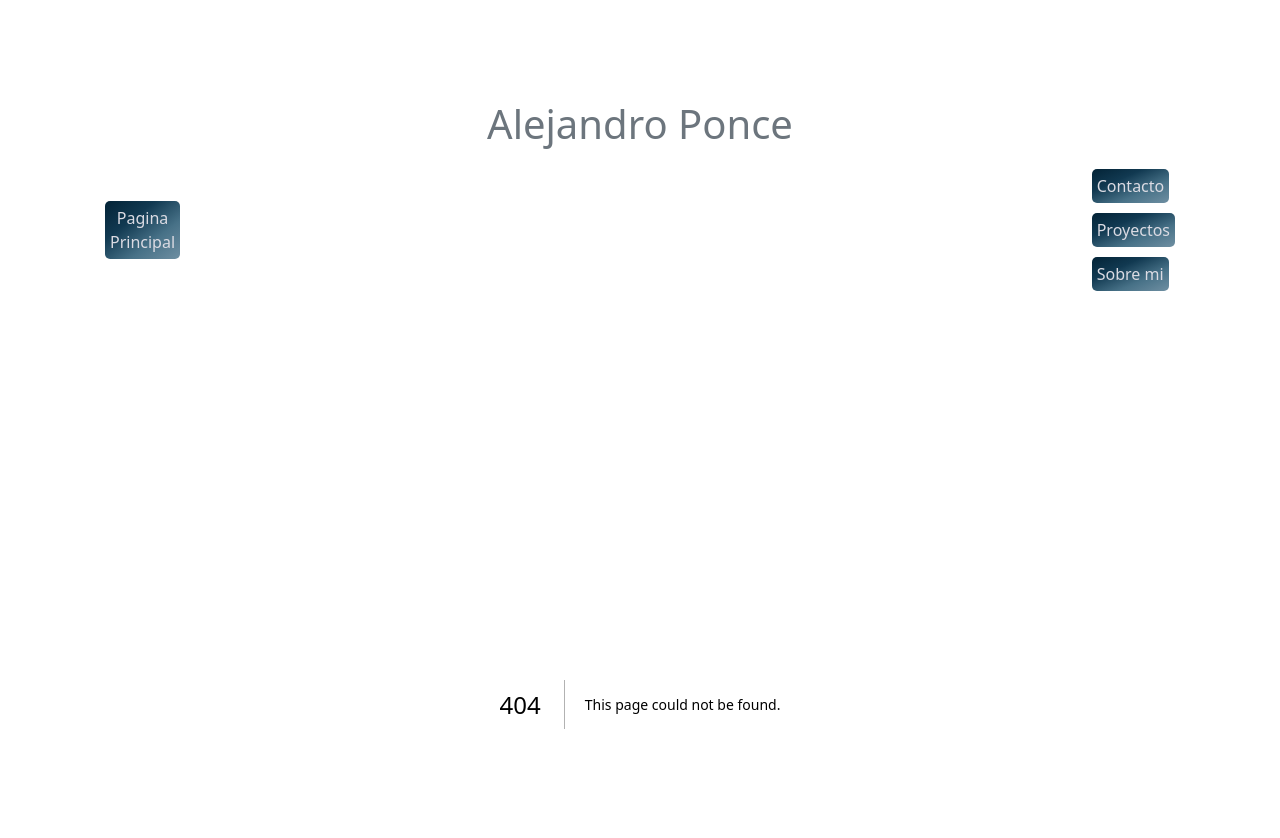
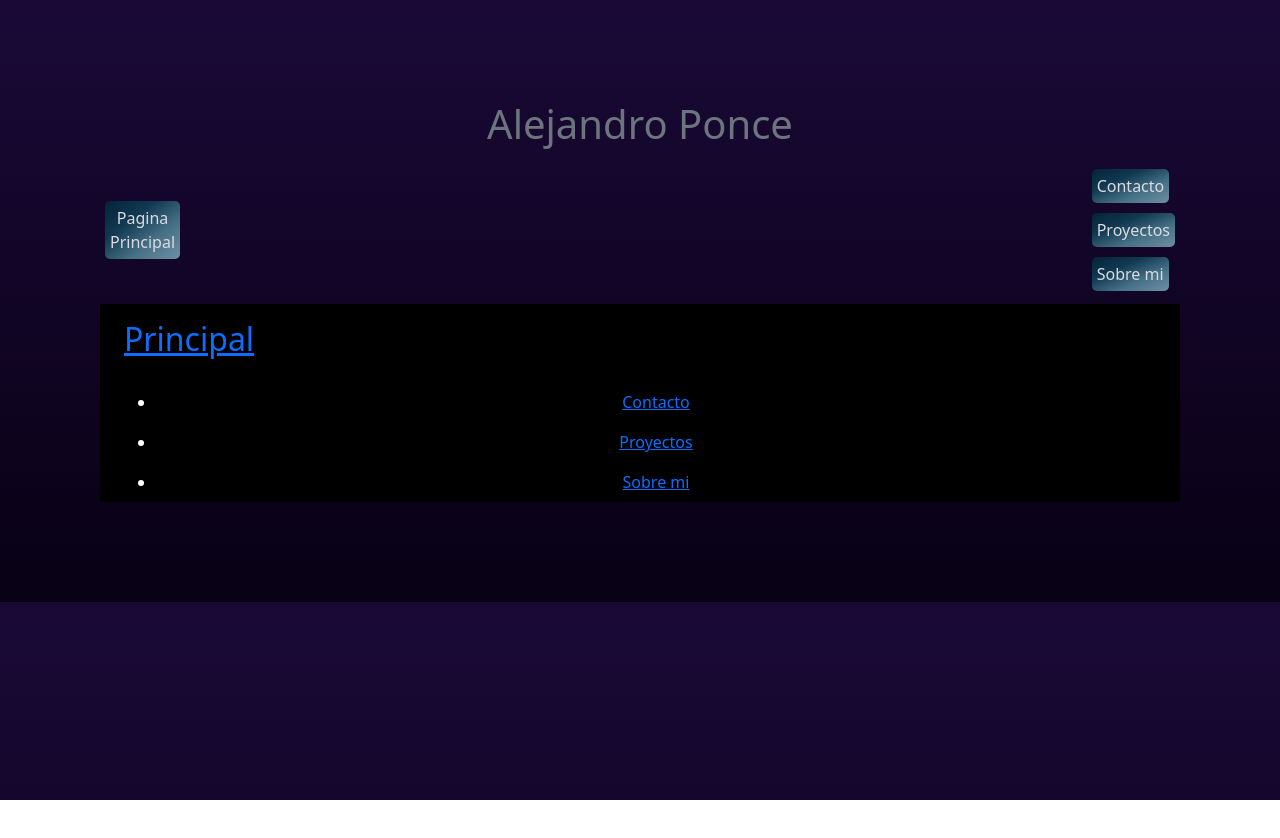
Before and after one commit to alejandroponce00/PortfolioReact, a Next.js app: page /components/navbar2 in a window 1280 px wide. Before the commit this address had no page. Shown: the top 838 px of the page. After the commit the page ends 800 px from the top, so only its background shows below. Built offline with nearby package versions, Linux system fonts and the light colour scheme; a web font is replaced by a local one.

Commit message:
arreglo en api

```diff
--- /dev/null
+++ b/src/app/components/navbar2/page.jsx
@@ -0,0 +1,57 @@
+"use client"
+import Image from 'next/image';
+import Link from 'next/link';
+import { useState } from 'react';
+
+
+function NavBar() {
+  const [navbar, setNavbar] = useState(false);
+  return (
+    <div>
+      <nav className="w-full bg-black fixed top-0 left-0 right-0 ">
+        <div className="justify-between px-4 mx-auto lg:max-w-7xl md:items-center md:flex md:px-8">
+          <div>
+            <div className="flex items-center justify-between py-3 md:py-5 md:block">
+              {/* LOGO */}
+              <Link href="/">
+                <h2 className="text-2xl text-cyan-600 font-bold ">Principal</h2>
+              </Link>
+              {/* HAMBURGER BUTTON FOR MOBILE */}
+              <div className="md:hidden">
+
+              </div>
+            </div>
+          </div>
+          <div>
+            <div
+              className={`flex-1 justify-self-center  mt-8 md:block md:pb-0 md:mt-0 ${
+                navbar ? 'p-12 md:p-0 block' : 'hidden'
+              }`}
+            >
+              <ul className="h-screen md:h-auto items-center justify-center md:flex ">
+                <li className="pb-6 text-xl text-white py-2 md:px-6 text-center border-b-2 md:border-b-0  hover:bg-purple-900  border-purple-900  md:hover:text-purple-600 md:hover:bg-transparent">
+                  <Link href="/posts/contacto" onClick={() => setNavbar(!navbar)}>
+                    Contacto
+                  </Link>
+                </li>
+                <li className="pb-6 text-xl text-white py-2 px-6 text-center  border-b-2 md:border-b-0  hover:bg-purple-600  border-purple-900  md:hover:text-purple-600 md:hover:bg-transparent">
+                  <Link href="/posts/Proyectos" onClick={() => setNavbar(!navbar)}>
+                    Proyectos
+                  </Link>
+                </li>
+                <li className="pb-6 text-xl text-white py-2 px-6 text-center  border-b-2 md:border-b-0  hover:bg-purple-600  border-purple-900  md:hover:text-purple-600 md:hover:bg-transparent">
+                  <Link href="/posts/sobre-mi" onClick={() => setNavbar(!navbar)}>
+                    Sobre mi
+                  </Link>
+                </li>
+
+              </ul>
+            </div>
+          </div>
+        </div>
+      </nav>
+    </div>
+  );
+}
+
+export default NavBar;
--- a/src/app/posts/Api/page.jsx
+++ b/src/app/posts/Api/page.jsx
@@ -14,9 +14,9 @@ async function PostPage() {
   const posts = await loadPosts();
   console.log(posts)
   return (
-  <div>
+  <div  >
         {posts.map((post) =>(
-         <PostCard post={post} key={post.id} />
+         <PostCard post={post} key={post.id} className='container '/>
         ))}
     </div>
   );
```
Also changed, not shown: src/app/components/PostCard/Card/card.jsx (+2 -2 lines), src/app/components/PostCard/PostCard.jsx (+4 -8 lines).
